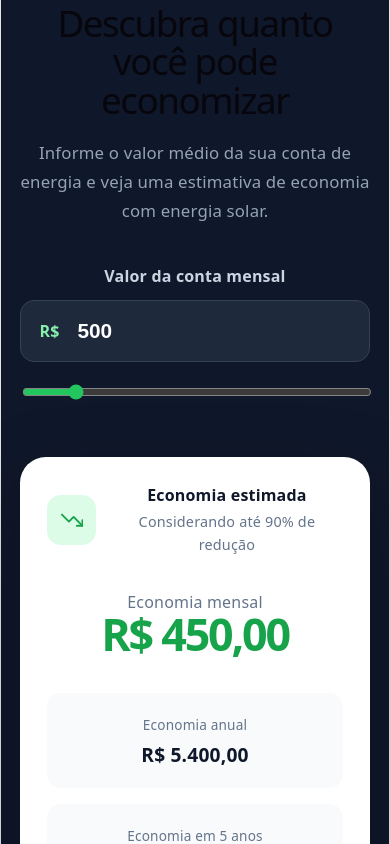
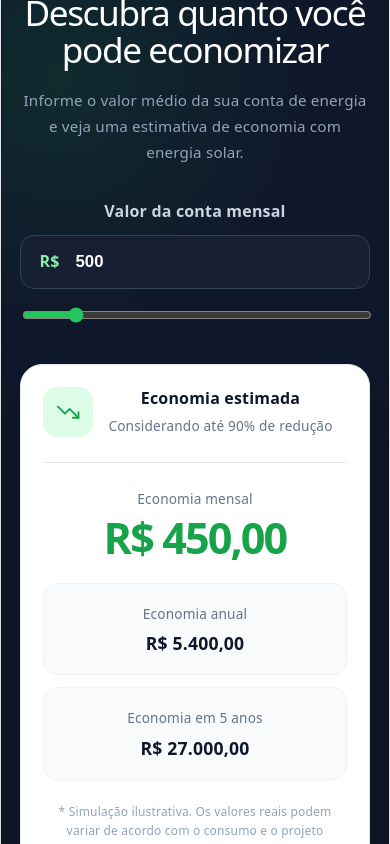
Before and after one commit to GabrielRans/solare-energia, a React (Vite) app: page / in a window 390 px wide. Shown: the part 4040-4884 px from the top of the page. Built offline with nearby package versions, Linux system fonts and the light colour scheme.

Commit message:
style: refine savings calculator

```diff
--- a/src/index.css
+++ b/src/index.css
@@ -1587,3 +1587,188 @@ a {
     padding: 17px;
   }
 }
+
+/* ===== AJUSTE VISUAL 04 - SIMULADOR ===== */
+
+.calculator-section {
+  padding: 90px 0;
+
+  background:
+    radial-gradient(circle at 15% 20%,
+      rgba(22, 163, 74, 0.14),
+      transparent 28%),
+    #0f172a;
+}
+
+.calculator-container {
+  gap: 60px;
+}
+
+.calculator-content h2 {
+  max-width: 580px;
+
+  color: #ffffff;
+
+  font-size: clamp(2.4rem, 5vw, 3.8rem);
+  line-height: 1.06;
+
+  letter-spacing: -0.04em;
+}
+
+.calculator-content>p {
+  max-width: 520px;
+
+  color: #94a3b8;
+
+  font-size: 1rem;
+  line-height: 1.7;
+}
+
+.calculator-input-group {
+  margin-top: 34px;
+}
+
+.calculator-input {
+  border: 1px solid #334155;
+
+  background: #172033;
+
+  transition:
+    border-color 0.2s ease,
+    box-shadow 0.2s ease;
+}
+
+.calculator-input:focus-within {
+  border-color: #22c55e;
+
+  box-shadow:
+    0 0 0 3px rgba(34, 197, 94, 0.12);
+}
+
+.calculator-input input {
+  font-size: 1.2rem;
+}
+
+.calculator-range {
+  margin-top: 18px;
+}
+
+/* CARD RESULTADO */
+
+.calculator-result {
+  padding: 34px;
+
+  border-radius: 22px;
+
+  border: 1px solid #e2e8f0;
+
+  box-shadow:
+    0 25px 60px rgba(0, 0, 0, 0.18);
+}
+
+.calculator-result-header {
+  padding-bottom: 24px;
+
+  border-bottom: 1px solid #e2e8f0;
+}
+
+.calculator-result-header strong {
+  display: block;
+
+  color: #0f172a;
+
+  font-size: 1rem;
+}
+
+.calculator-result-header p {
+  margin-top: 4px;
+
+  font-size: 0.85rem;
+}
+
+.calculator-main-result {
+  padding: 28px 0;
+}
+
+.calculator-main-result span {
+  margin-bottom: 6px;
+
+  font-size: 0.85rem;
+}
+
+.calculator-main-result strong {
+  display: block;
+
+  color: #16a34a;
+
+  font-size: clamp(2.8rem, 5vw, 4rem);
+  line-height: 1;
+
+  letter-spacing: -0.045em;
+}
+
+.calculator-results-grid {
+  gap: 12px;
+}
+
+.calculator-results-grid div {
+  padding: 18px;
+
+  border: 1px solid #eef2f7;
+
+  background: #f8fafc;
+}
+
+.calculator-results-grid strong {
+  color: #0f172a;
+
+  font-size: 1.1rem;
+}
+
+.calculator-result small {
+  margin-top: 22px;
+
+  font-size: 0.75rem;
+}
+
+/* MOBILE */
+
+@media (max-width: 560px) {
+  .calculator-section {
+    padding: 70px 0;
+  }
+
+  .calculator-container {
+    gap: 35px;
+  }
+
+  .calculator-content h2 {
+    font-size: 2.2rem;
+  }
+
+  .calculator-content>p {
+    font-size: 0.95rem;
+  }
+
+  .calculator-input input {
+    padding: 16px;
+
+    font-size: 1.05rem;
+  }
+
+  .calculator-result {
+    padding: 22px;
+  }
+
+  .calculator-main-result {
+    padding: 24px 0;
+  }
+
+  .calculator-main-result strong {
+    font-size: 2.7rem;
+  }
+
+  .calculator-results-grid {
+    grid-template-columns: 1fr;
+  }
+}
```
